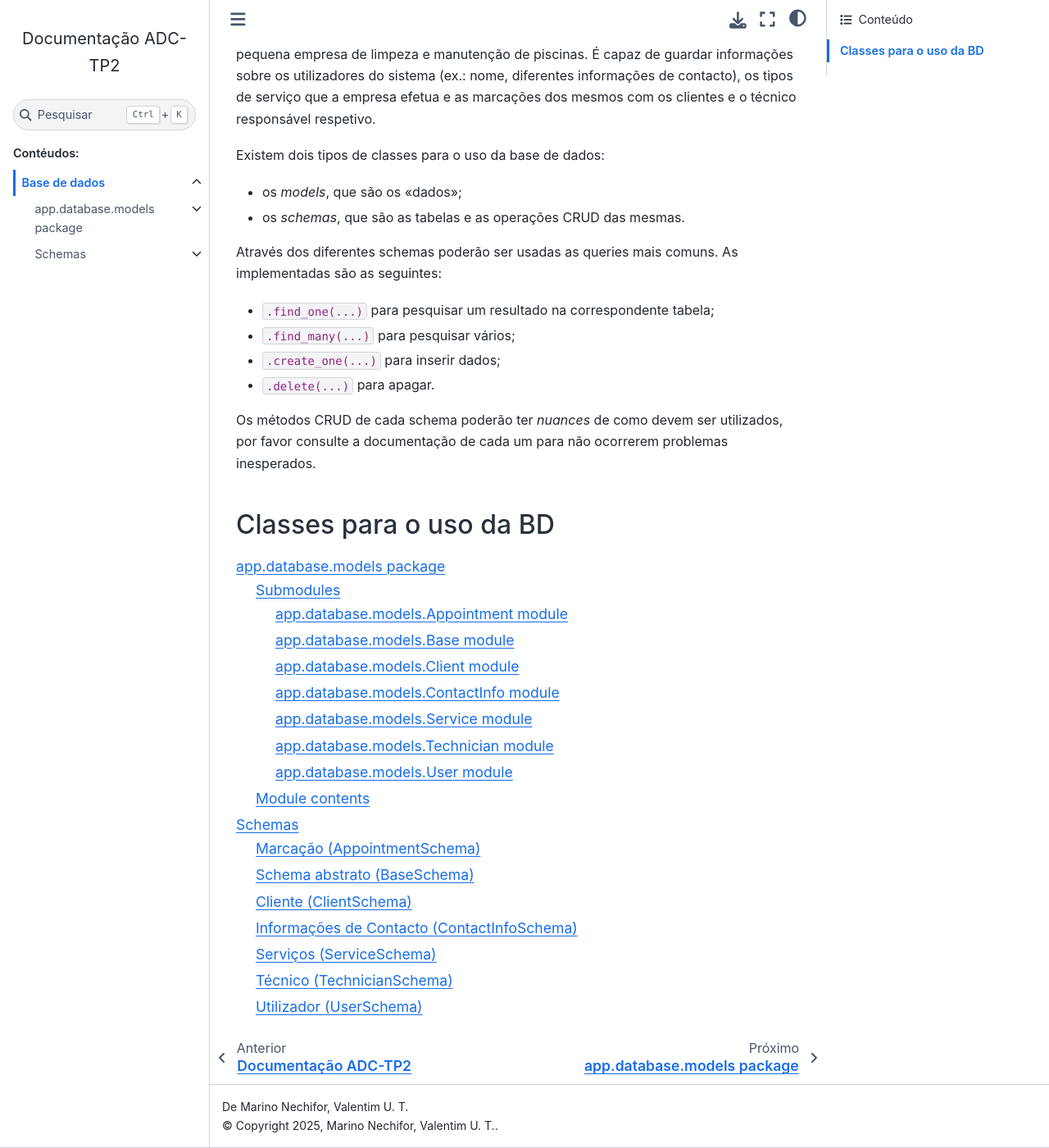
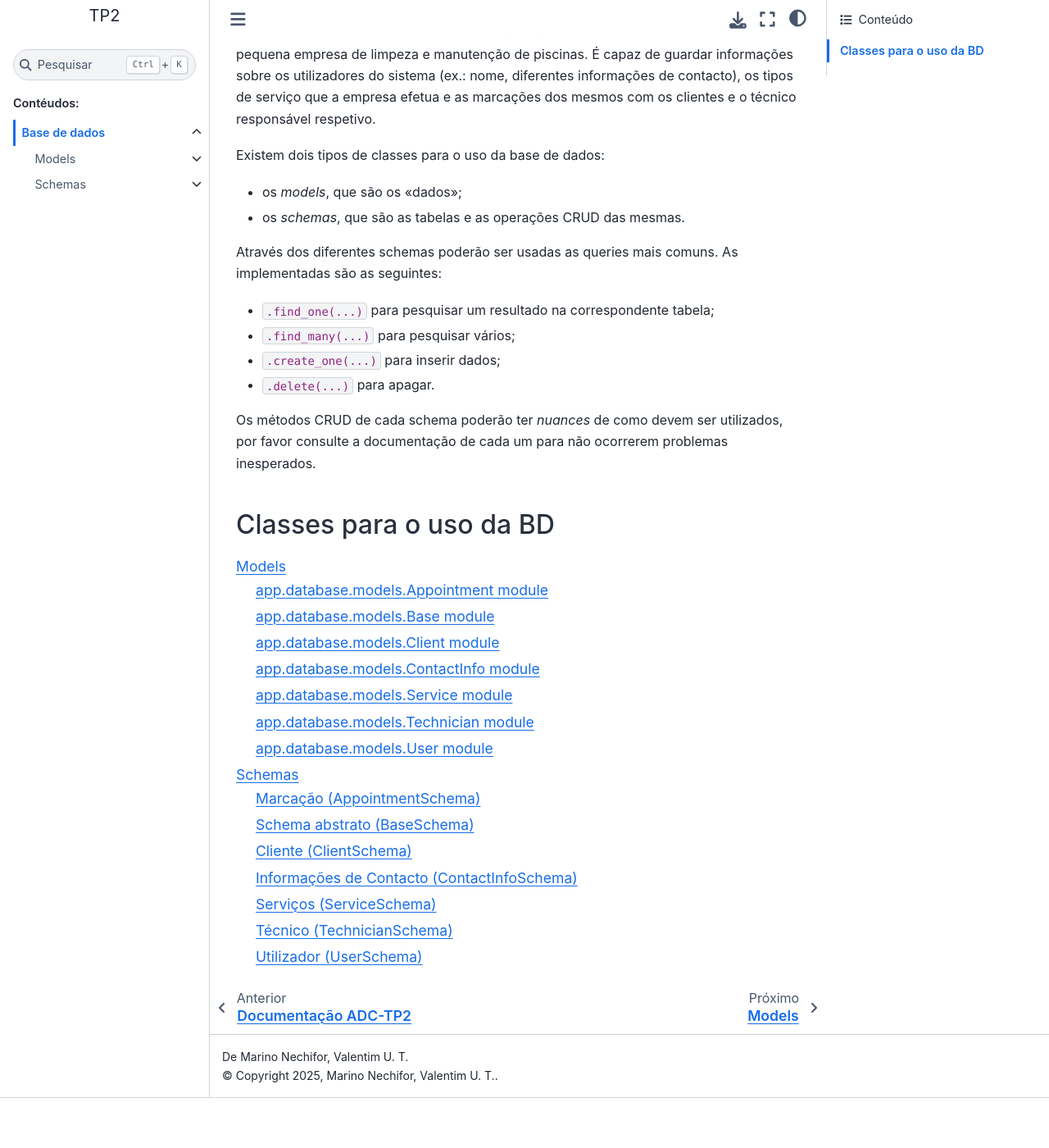
Before and after one commit to valenthyne-ut/ADC-TP2, a Sphinx documentation site: the page built from docs/app.database.rst, in a window 1280 px wide and 1400 px high, scrolled down 667 px. Shown: the whole window at 82% size. Built offline with Sphinx 7.4.7 and the Sphinx Book theme 1.1.4, drawn with Linux system fonts in a browser that asks for light colours; after the commit the page ends 2006 px from its top, so only the background shows below that.

Commit message:
Remover estruturas desnecessárias da documentação

```diff
--- a/docs/app.database.models.rst
+++ b/docs/app.database.models.rst
@@ -1,8 +1,5 @@
-app.database.models package
+Models
 ===========================
-
-Submodules
-----------
 
 .. toctree::
    :maxdepth: 4
@@ -14,11 +11,3 @@
    app.database.models.Service
    app.database.models.Technician
    app.database.models.User
-
-Module contents
----------------
-
-.. automodule:: app.database.models
-   :members:
-   :show-inheritance:
-   :undoc-members:
--- a/docs/app.database.rst
+++ b/docs/app.database.rst
@@ -36,7 +36,7 @@
 
 
 Classes para o uso da BD
---------------------
+-------------------------
 
 .. toctree::
    :maxdepth: 4
```
